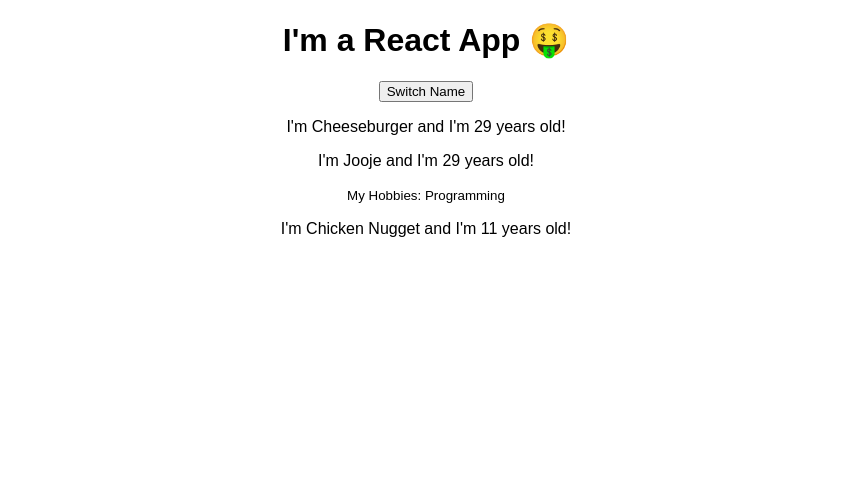
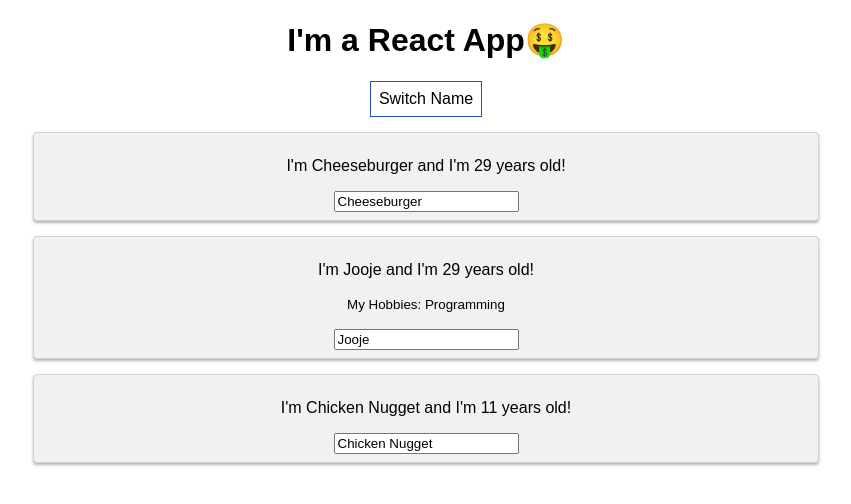
Before and after one commit to mallenswe/React-Learning, a React (Create React App) app in the folder react-complete-guide/: page / in a window 1280 px wide. Shown: the top 504 px of the page, without its empty margins (214-1065 px from the left). Built offline with nearby package versions, Linux system fonts and the light colour scheme.

Commit message:
React-Learning: Click and Changed Event Binding
Person component now has onClick and onChange. These events are set through the props.click and props.changed.

App component passes the event handlers to the Person component.

```diff
--- a/react-complete-guide/src/App.js
+++ b/react-complete-guide/src/App.js
@@ -10,26 +10,50 @@
       { name: "Jooje", age: 29 },
       { name: "Chicken Nugget", age: Math.floor(Math.random() * 30) },
     ],
-    otherState: 'Some Other Values'
+    otherState: "Some Other Values",
   };
 
-  switchNameHandler = () => {
+  switchNameHandler = (newName) => {
     // console.log('was clicked');
     // DON'T DO THIS: this.state.people[0].age = Math.floor(Math.random() * 30);
     this.setState({
       people: [
         { name: "Cheeseburger", age: Math.floor(Math.random() * 30) },
-        { name: "Jooje", age: 29 },
-        { name: "Chicken Nugget", age: Math.floor(Math.random() * 30) },
-      ]
+        { name: "Jooje", age: Math.floor(Math.random() * 30) },
+        { name: newName, age: Math.floor(Math.random() * 30) },
+      ],
     });
-  }
+  };
+
+  nameChangedHandler = (event) => {
+    this.setState({
+      people: [
+        { name: "Cheeseburger", age: Math.floor(Math.random() * 30) },
+        { name: "Jooje", age: Math.floor(Math.random() * 30) },
+        { name: event.target.value, age: Math.floor(Math.random() * 30) },
+      ],
+    });
+  };
 
   render() {
+    const style = {
+      backgroundColor: 'white',
+      font: 'inherit',
+      border: '1px solid #234ec4',
+      padding: '8px',
+      cursor: 'pointer'
+    };
     return (
       <div className="App">
-        <h1>I'm a React App <span className="App-logo" role="img" aria-label="money tongue emoji">🤑</span></h1>
-        <button onClick={this.switchNameHandler}>Switch Name</button>
+        <h1>
+          I'm a React App
+          <span className="App-logo" role="img" aria-label="money tongue emoji">
+            🤑
+          </span>
+        </h1>
+        <button style={style} onClick={() => this.switchNameHandler("French Fries")}>
+          Switch Name
+        </button>
         <Person
           name={this.state.people[0].name}
           age={this.state.people[0].age}
@@ -40,6 +64,8 @@
         <Person
           name={this.state.people[2].name}
           age={this.state.people[2].age}
+          click={this.switchNameHandler.bind(this, "Chicken Nugget!")}
+          changed={this.nameChangedHandler}
         />
       </div>
     );
--- /dev/null
+++ b/react-complete-guide/src/Person/Person.css
@@ -0,0 +1,9 @@
+.Person {
+    background-color: #f1f1f1;
+    border: 1px solid #d4d4d4;
+    border-radius: 4px;
+    box-shadow: 0 2px 3px rgba(1,1,1,0.3);
+    width: 60%;
+    margin:  15px auto;
+    padding: 8px;
+}
--- a/react-complete-guide/src/Person/Person.js
+++ b/react-complete-guide/src/Person/Person.js
@@ -1,12 +1,16 @@
 import React from "react";
+import './Person.css';
 
 const person = (props) => {
   return (
-    <div>
-      <p>
+    <div className="Person">
+      <p onClick={props.click}>
         I'm {props.name} and I'm {props.age} years old!
       </p>
-      <small>{props.children}</small>
+      <p>
+        <small>{props.children}</small>
+      </p>
+      <input type="text" onChange={props.changed} value={props.name}/>
     </div>
   );
 };
```
